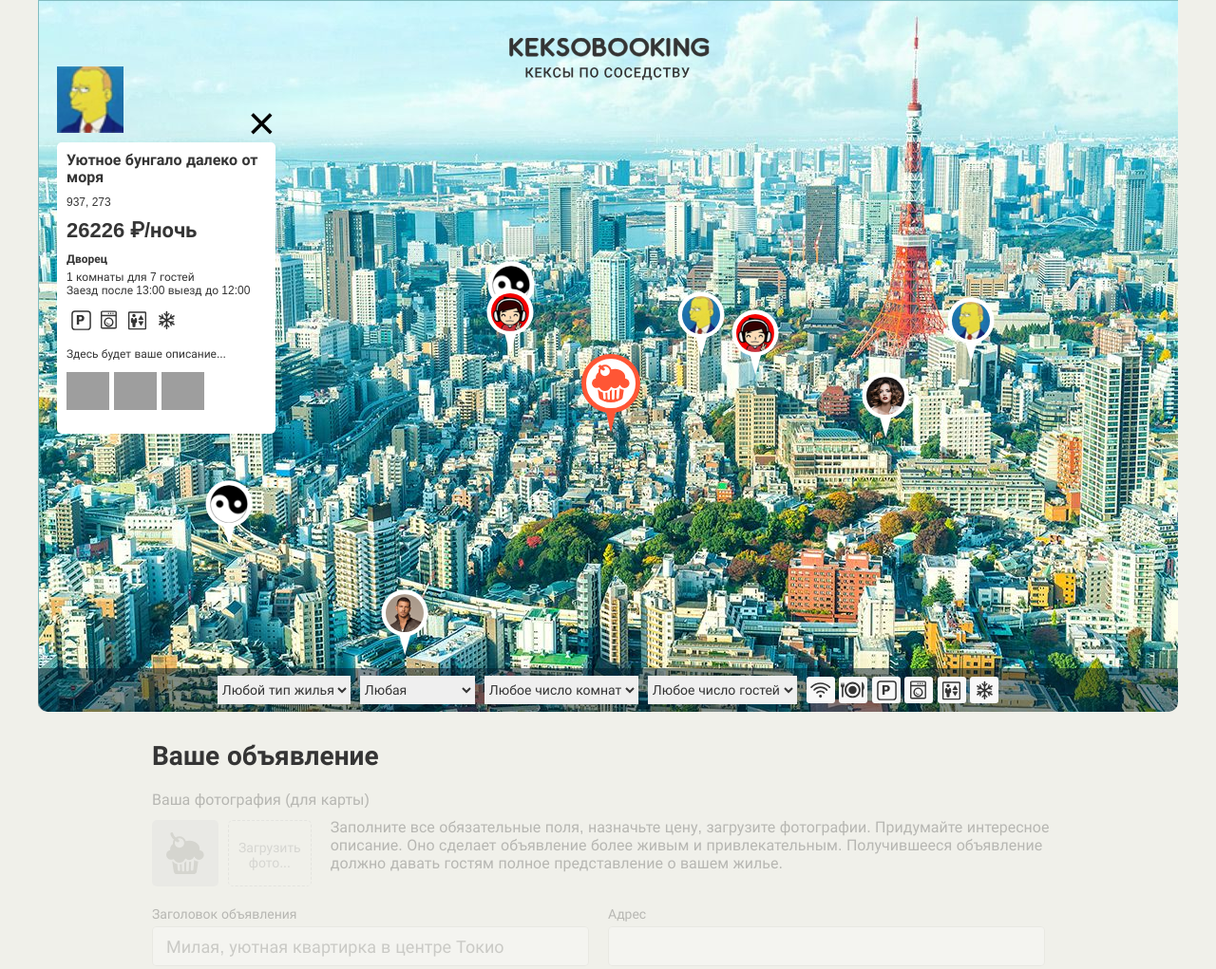
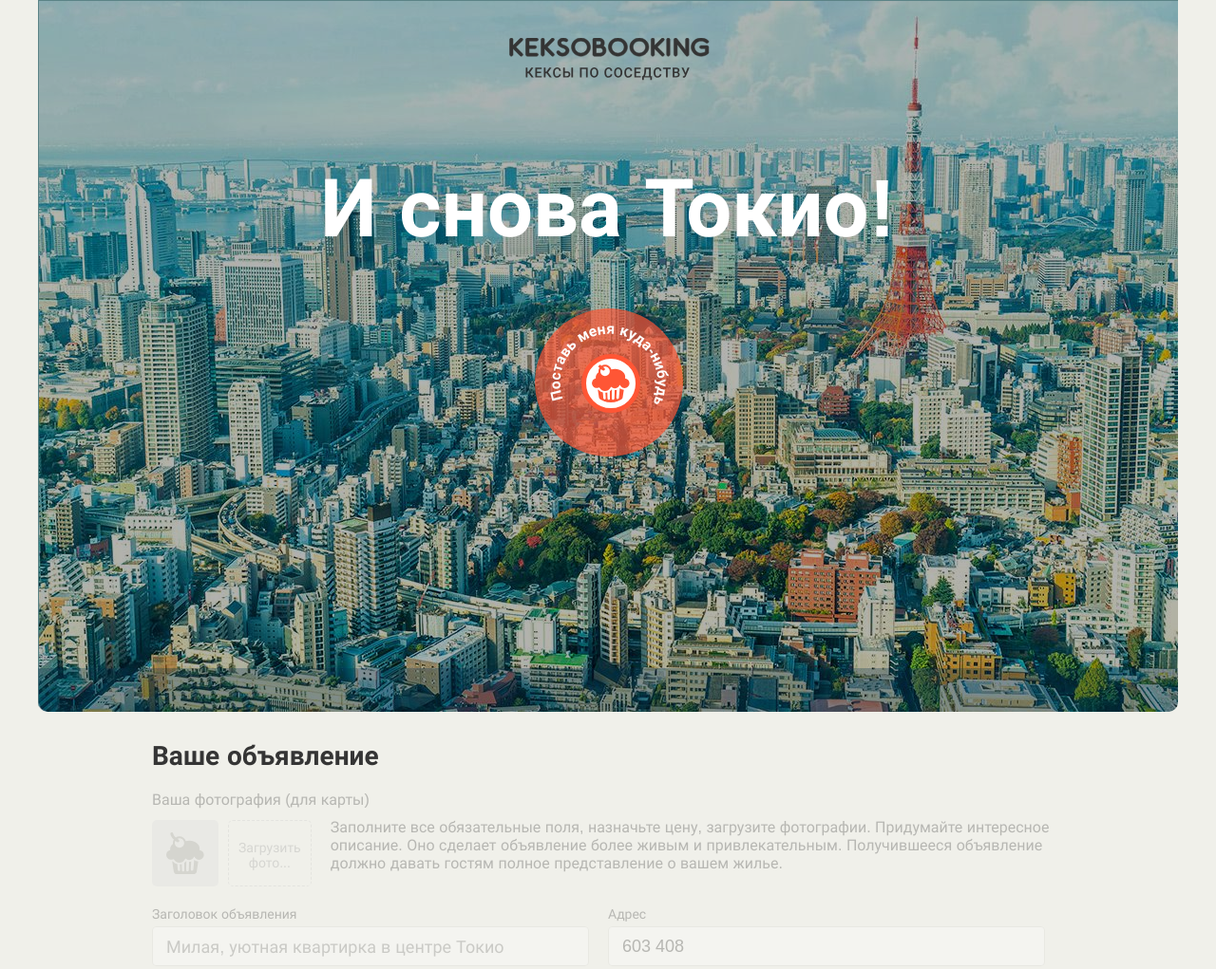
Before and after one commit to Katyze/516007-keksobooking-21, a website: page index.html in a window 1280 px wide. Shown: the top 1021 px of the page at 95% size. Drawn offline with Linux system fonts and the light colour scheme; grey boxes are pictures that could not be loaded.

Commit message:
переключение режимов страницы и валидация формы

```diff
--- a/index.html
+++ b/index.html
@@ -84,7 +84,7 @@
     <!-- Форма объявления -->
     <section class="notice">
       <h2 class="notice__title">Ваше объявление</h2>
-      <form class="ad-form ad-form--disabled" method="post" enctype="multipart/form-data" autocomplete="off">
+      <form class="ad-form ad-form--disabled" method="post" action="https://21.javascript.pages.academy/keksobooking" enctype="multipart/form-data" autocomplete="off">
         <fieldset class="ad-form-header">
           <legend class="ad-form-header__title">Ваша фотография (для карты)</legend>
           <div class="ad-form-header__upload">
--- a/js/main.js
+++ b/js/main.js
@@ -5,11 +5,11 @@ const ROOMS_TYPE = ['palace', 'flat', 'house', 'bungalow'];
 const FEATURES = ['wifi', 'dishwasher', 'parking', 'washer', 'elevator', 'conditioner'];
 const TITLES = ['Большая уютная квартира', 'Маленькая неуютная квартира', 'Огромный прекрасный дворец', 'Маленький ужасный дворец', 'Красивый гостевой домик', 'Некрасивый негостеприимный домик', 'Уютное бунгало далеко от моря', 'Неуютное бунгало по колено в воде'];
 const PHOTOS = ['http://o0.github.io/assets/images/tokyo/hotel1.jpg', 'http://o0.github.io/assets/images/tokyo/hotel2.jpg', 'http://o0.github.io/assets/images/tokyo/hotel3.jpg'];
-const PIN_WIDTH = 20;
-const PIN_HEIGHT = 40;
+const PIN_WIDTH = 25;
+const PIN_HEIGHT = 70;
 const OFFERS_QUANTITY = 8;
 const PIN_LOCATION_Y_MIN = 130;
-const PIN_LOCATION_Y_MAX = 630;
+const PIN_LOCATION_Y_MAX = 600;
 const PIN_LOCATION_X_MIN = 0;
 const PIN_LOCATION_X_MAX = 1000;
 const MIN_PRICE = 1000;
@@ -19,18 +19,16 @@ const MAX_ROOMS = 5;
 const MIN_GUESTS = 1;
 const MAX_GUESTS = 10;
 const TIME_CHECK_IN_OUT = ['12:00', '13:00', '14:00'];
-const offerTypes = {
-  flat: 'Квартира',
-  bungalow: 'Бунгало',
-  house: 'Дом',
-  palace: 'Дворец',
-};
+// const offerTypes = {
+//   flat: 'Квартира',
+//   bungalow: 'Бунгало',
+//   house: 'Дом',
+//   palace: 'Дворец',
+// };
 
 const mapElement = document.querySelector('.map');
 const mapPinsElement = mapElement.querySelector('.map__pins');
 const pinTemplateElement = document.querySelector('#pin').content.querySelector('.map__pin');
-
-mapElement.classList.remove('map--faded');
 
 // одно рандомное значение
 function getRandomNumber(max) {
@@ -104,65 +102,156 @@ pins.forEach((item) => {
   fragment.appendChild(renderPin(item));
 });
 
-mapPinsElement.appendChild(fragment);
+
+// module3-task2
+// const cardTemplateElement = document.querySelector('#card').content.querySelector('.map__card');
+// const beforeBlock = document.querySelector('.map__filters-container');
+
+// создаем карточку
+// const createCard = function (card) {
+//   const cardElement = cardTemplateElement.cloneNode(true);
+//   const titleElement = cardElement.querySelector('.popup__title');
+//   const addressElement = cardElement.querySelector('.popup__text--address');
+//   const priceElement = cardElement.querySelector('.popup__text--price');
+//   const typeElement = cardElement.querySelector('.popup__type');
+//   const capacityElement = cardElement.querySelector('.popup__text--capacity');
+//   const timeElement = cardElement.querySelector('.popup__text--time');
+//   const featuresElement = cardElement.querySelector('.popup__features');
+//   const descriptionElement = cardElement.querySelector('.popup__description');
+//   const avatarElement = cardElement.querySelector('.popup__avatar');
+//   const photosElement = cardElement.querySelector('.popup__photos');
+//   const photoCloneElement = cardElement.querySelector('.popup__photo');
+
+//   titleElement.textContent = card.offer.title;
+//   addressElement.textContent = card.offer.address;
+//   priceElement.textContent = `${card.offer.price} ₽/ночь`;
+//   typeElement.textContent = offerTypes[card.offer.type];
+//   capacityElement.textContent = `${card.offer.rooms} комнаты для ${card.offer.guests} гостей`;
+//   timeElement.textContent = `Заезд после ${card.offer.checkin} выезд до ${card.offer.checkout}`;
+//   descriptionElement.textContent = card.offer.description;
+//   avatarElement.src = card.author.avatar;
 
 
-// module3-task2
-const cardTemplateElement = document.querySelector('#card').content.querySelector('.map__card');
-const beforeBlock = document.querySelector('.map__filters-container');
+//   photosElement.innerHTML = '';
 
-// создаем карточку
-const renderCard = function (card) {
-  const cardElement = cardTemplateElement.cloneNode(true);
-  const titleElement = cardElement.querySelector('.popup__title');
-  const addressElement = cardElement.querySelector('.popup__text--address');
-  const priceElement = cardElement.querySelector('.popup__text--price');
-  const typeElement = cardElement.querySelector('.popup__type');
-  const capacityElement = cardElement.querySelector('.popup__text--capacity');
-  const timeElement = cardElement.querySelector('.popup__text--time');
-  const featuresElement = cardElement.querySelector('.popup__features');
-  const descriptionElement = cardElement.querySelector('.popup__description');
-  const avatarElement = cardElement.querySelector('.popup__avatar');
-  const photosElement = cardElement.querySelector('.popup__photos');
-  const photoCloneElement = cardElement.querySelector('.popup__photo');
-
-  titleElement.textContent = card.offer.title;
-  addressElement.textContent = card.offer.address;
-  priceElement.textContent = `${card.offer.price} ₽/ночь`;
-  typeElement.textContent = offerTypes[card.offer.type];
-  capacityElement.textContent = `${card.offer.rooms} комнаты для ${card.offer.guests} гостей`;
-  timeElement.textContent = `Заезд после ${card.offer.checkin} выезд до ${card.offer.checkout}`;
-  descriptionElement.textContent = card.offer.description;
-  avatarElement.src = card.author.avatar;
+//   for (let i = 0; i < card.offer.photos.length; i++) {
+//     let newPhoto = photoCloneElement.cloneNode(true);
+//     newPhoto.setAttribute('src', card.offer.photos[i]);
+//     photosElement.appendChild(newPhoto);
+//   }
 
 
-  photosElement.innerHTML = '';
+//   featuresElement.innerHTML = '';
 
-  for (let i = 0; i < card.offer.photos.length; i++) {
-    let newPhoto = photoCloneElement.cloneNode(true);
-    newPhoto.setAttribute('src', card.offer.photos[i]);
-    photosElement.appendChild(newPhoto);
-  }
+//   for (let i = 0; i < card.offer.features.length; i++) {
+//     let newFeature = document.createElement('li');
+//     newFeature.classList.add('popup__feature', `popup__feature--${card.offer.features[i]}`);
+//     featuresElement.appendChild(newFeature);
+//   }
 
 
-  featuresElement.innerHTML = '';
-
-  for (let i = 0; i < card.offer.features.length; i++) {
-    let newFeature = document.createElement('li');
-    newFeature.classList.add('popup__feature', `popup__feature--${card.offer.features[i]}`);
-    featuresElement.appendChild(newFeature);
-  }
+//   return cardElement;
+// };
 
 
-  return cardElement;
+// const renderCards = function (card) {
+//   const fragmentCard = document.createDocumentFragment();
+//   fragmentCard.appendChild(createCard(card));
+
+//   return fragmentCard;
+// };
+
+// mapElement.insertBefore(renderCards(pins[0]), beforeBlock);
+
+// доверяй, но проверяй (часть 1)
+
+const mainPin = mapPinsElement.querySelector('.map__pin--main');
+const filterForm = document.querySelector('.map__filters');
+const adForm = document.querySelector('.ad-form');
+
+const MAIN_PIN_WIDTH = mainPin.offsetWidth;
+const MAIN_PIN_HEIGHT = mainPin.offsetHeight;
+const MAIN_PIN_TAIL = 22;
+const MAIN_PIN_HEIGHT_ACTIVE = MAIN_PIN_HEIGHT + MAIN_PIN_TAIL;
+
+const MAIN_PIN_ACTIVE_X = mainPin.offsetLeft + MAIN_PIN_WIDTH / 2;
+const MAIN_PIN_ACTIVE_Y = mainPin.offsetTop + MAIN_PIN_HEIGHT_ACTIVE;
+
+const MAIN_PIN_INACTIVE_X = mainPin.offsetLeft + MAIN_PIN_WIDTH / 2;
+const MAIN_PIN_INACTIVE_Y = mainPin.offsetTop + MAIN_PIN_HEIGHT / 2;
+
+
+const selects = filterForm.querySelectorAll('select');
+const fieldsets = adForm.querySelectorAll('fieldset');
+
+const disabledForm = function () {
+  for (let i = 0, j = 0; i < fieldsets.length && j < selects.length; i++, j++) {
+    fieldsets[i].setAttribute('disabled', '');
+    selects[j].setAttribute('disabled', '');
+  }
 };
 
-
-const renderCards = function (card) {
-  const fragmentCard = document.createDocumentFragment();
-  fragmentCard.appendChild(renderCard(card));
-
-  return fragmentCard;
+const unDisabledForm = function () {
+  for (let i = 0, j = 0; i < fieldsets.length && j < selects.length; i++, j++) {
+    fieldsets[i].removeAttribute('disabled');
+    selects[j].removeAttribute('disabled');
+  }
 };
 
-mapElement.insertBefore(renderCards(pins[0]), beforeBlock);
+disabledForm();
+
+const pageIsActive = function () {
+  mapElement.classList.remove('map--faded');
+  mapPinsElement.appendChild(fragment);
+  adForm.classList.remove('ad-form--disabled');
+};
+
+mainPin.addEventListener('mousedown', function (evt) {
+  if (evt.button === 0) {
+    pageIsActive();
+    addressField.value = `${Math.round(MAIN_PIN_ACTIVE_X)} ${Math.round(MAIN_PIN_ACTIVE_Y)}`;
+    unDisabledForm();
+  }
+});
+
+mainPin.addEventListener('keydown', function (evt) {
+  if (evt.key === 'Enter') {
+    pageIsActive();
+    addressField.value = `${Math.round(MAIN_PIN_ACTIVE_X)} ${Math.round(MAIN_PIN_ACTIVE_Y)}`;
+    unDisabledForm();
+  }
+});
+
+const addressField = adForm.querySelector('#address');
+addressField.value = `${Math.round(MAIN_PIN_INACTIVE_X)} ${Math.round(MAIN_PIN_INACTIVE_Y)}`;
+
+
+const roomsValue = document.querySelector('#room_number');
+const guestsValue = document.querySelector('#capacity');
+
+const roomGuestValidity = function () {
+  if (roomsValue.value === '1' && guestsValue.value !== '1') {
+    guestsValue.setCustomValidity('Уменьшите количество гостей, или увеличьте количество комнат');
+    guestsValue.reportValidity();
+  } else if (roomsValue.value === '2' && (guestsValue.value === '3' || guestsValue.value === '0')) {
+    guestsValue.setCustomValidity('Уменьшите количество гостей, или увеличьте количество комнат');
+    guestsValue.reportValidity();
+  } else if (roomsValue.value === '3' && guestsValue.value === '0') {
+    guestsValue.setCustomValidity('Увеличьте количество гостей');
+    guestsValue.reportValidity();
+  } else if (roomsValue.value === '100' && guestsValue.value === '0') {
+    guestsValue.setCustomValidity('Увеличьте количество гостей');
+    guestsValue.reportValidity();
+  } else {
+    guestsValue.setCustomValidity('');
+    guestsValue.reportValidity();
+  }
+};
+
+guestsValue.addEventListener('change', function () {
+  roomGuestValidity();
+});
+
+roomsValue.addEventListener('change', function () {
+  roomGuestValidity();
+});
```
